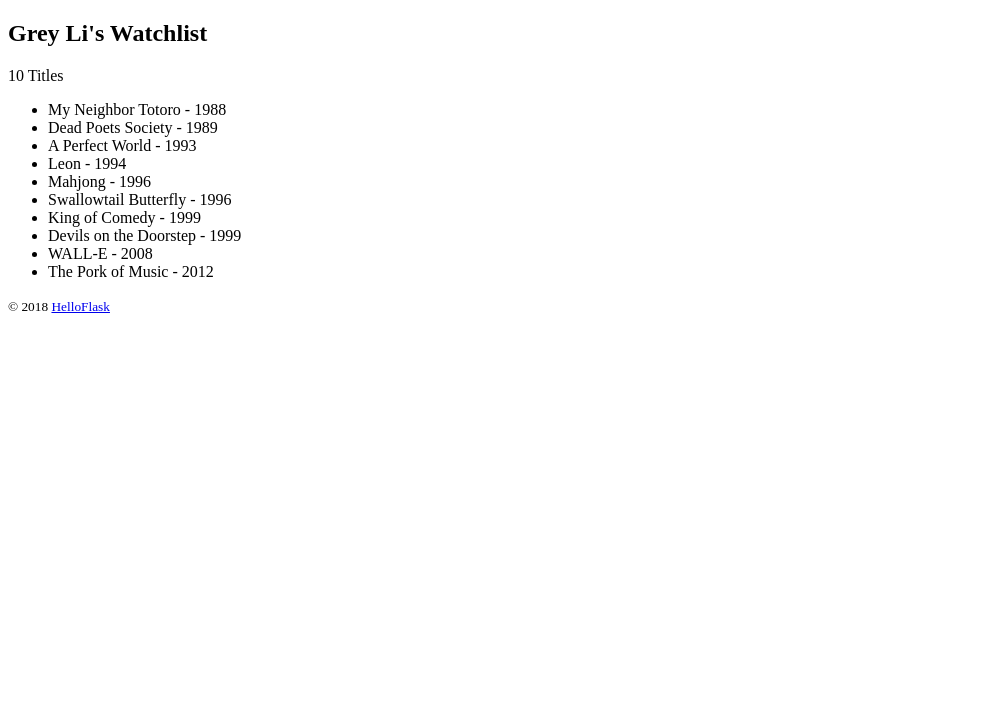
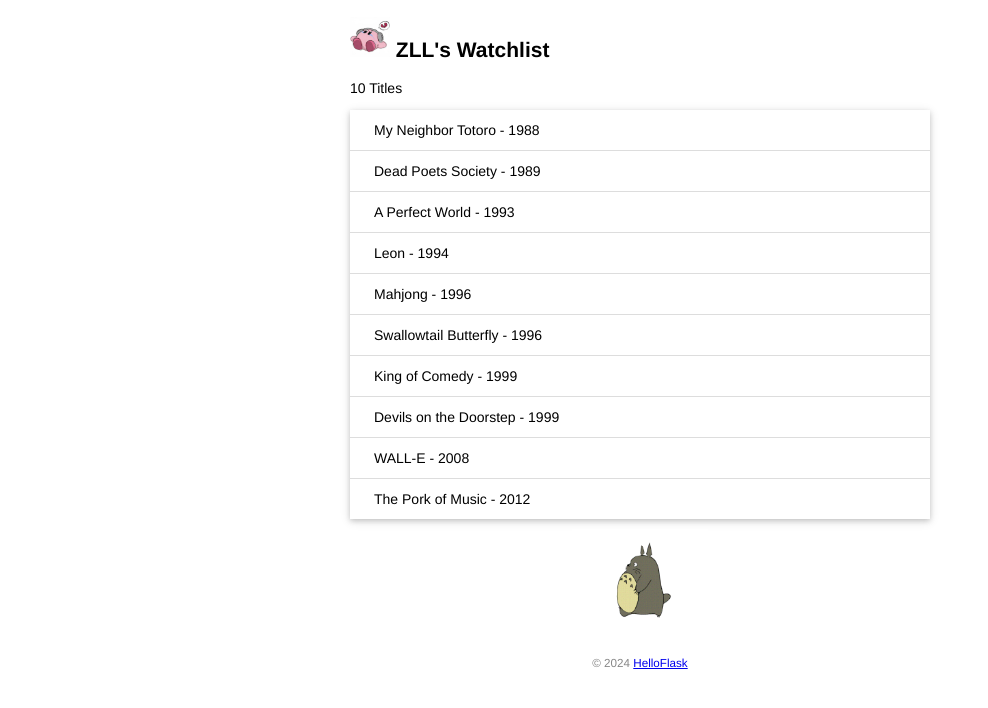
Before and after one commit to lulu-cellur/watchlist, a Flask app: page / in a window 1280 px wide. Shown: the top 708 px of the page, without its empty margins (0-988 px from the left). Run offline with Flask 3, Linux system fonts and the light colour scheme.

Commit message:
Add static files

```diff
--- a/app.py
+++ b/app.py
@@ -6,7 +6,7 @@ app = Flask(__name__)
 def index():
     return render_template('index.html', name=name, movies=movies)
 
-name = 'Grey Li'
+name = 'ZLL'
 movies = [
     {'title': 'My Neighbor Totoro', 'year': '1988'},
     {'title': 'Dead Poets Society', 'year': '1989'},
--- /dev/null
+++ b/static/style.css
@@ -0,0 +1,48 @@
+/* 页面整体 */
+body {
+    margin: auto;
+    max-width: 580px;
+    font-size: 14px;
+    font-family: Helvetica, Arial, sans-serif;
+}
+
+/* 页脚 */
+footer {
+    color: #888;
+    margin-top: 15px;
+    text-align: center;
+    padding: 10px;
+}
+
+/* 头像 */
+.avatar {
+    width: 40px;
+}
+
+/* 电影列表 */
+.movie-list {
+    list-style-type: none;
+    padding: 0;
+    margin-bottom: 10px;
+    box-shadow: 0 2px 5px 0 rgba(0, 0, 0, 0.16), 0 2px 10px 0 rgba(0, 0, 0, 0.12);
+}
+
+.movie-list li {
+    padding: 12px 24px;
+    border-bottom: 1px solid #ddd;
+}
+
+.movie-list li:last-child {
+    border-bottom:none;
+}
+
+.movie-list li:hover {
+    background-color: #f8f9fa;
+}
+
+/* 龙猫图片 */
+.totoro {
+    display: block;
+    margin: 0 auto;
+    height: 100px;
+}
--- a/templates/index.html
+++ b/templates/index.html
@@ -3,18 +3,27 @@
 <head>
     <meta charset="utf-8">
     <title>{{ name }}'s Watchlist</title>
+    <link rel="icon" href="{{ url_for('static', filename='favicon.ico') }}">
+    {# 引入CSS文件 #}
+    <link rel="stylesheet" href="{{ url_for('static', filename='style.css') }}" type="text/css">
 </head>
 <body>
-    <h2>{{ name }}'s Watchlist</h2>
+    <h2>
+        {# 对应元素添加class属性 #}
+        <img alt="Avatar" class="avatar" src="{{ url_for('static', filename='images/avatar.png') }}">
+        {{ name }}'s Watchlist
+    </h2>
+
     {# 使用 length 过滤器获取 movies 变量的长度 {{ 变量|过滤器 }} #}
     <p>{{ movies|length }} Titles</p>
-    <ul>
+    <ul class="movie-list">
         {% for movie in movies %}  {# 迭代 movies 变量 #}
         <li>{{ movie.title }} - {{ movie.year }}</li>  {# 等同于 movie['title'] #}
         {% endfor %}  {# 使用 endfor 标签结束 for 语句 #}
     </ul>
+    <img alt="Walking Totoro" class="totoro" src="{{ url_for('static', filename='images/totoro.gif') }}">
     <footer>
-        <small>&copy; 2018 <a href="http://helloflask.com/book/3">HelloFlask</a></small>
+        <small>&copy; 2024 <a href="http://helloflask.com/book/3">HelloFlask</a></small>
     </footer>
 </body>
 </html>
```
Also changed, not shown: static/images/avatar.png (added), static/images/totoro.gif (added).
